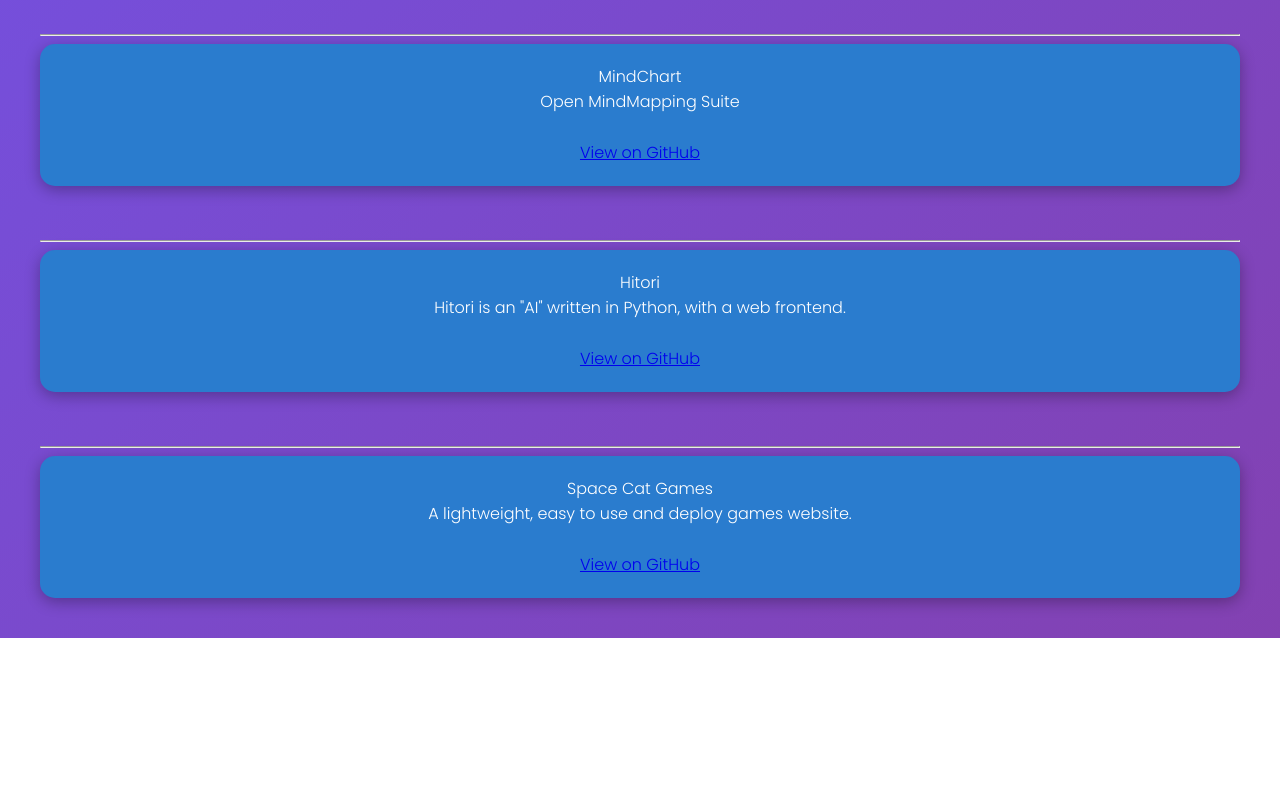
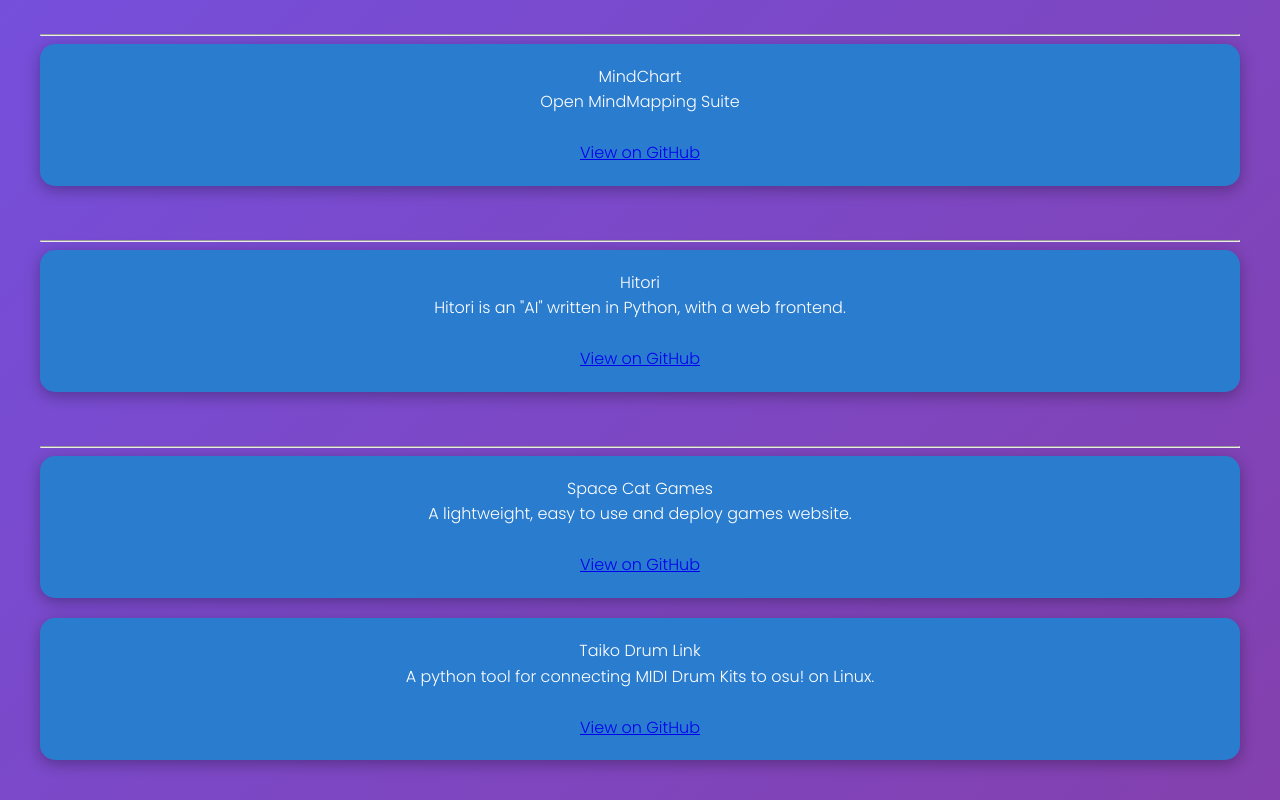
Before and after one commit to meowcat767/meowcat767.github.io, a website: page project-directory.html in a window 1280 px wide. Shown: the part 479-1279 px from the top of the page. Before the commit the page ends 1117 px from the top, so only its background shows below. Drawn offline with nearby package versions, Linux system fonts and the light colour scheme.

Commit message:
Added TaikoDrumLink

```diff
--- a/project-directory.html
+++ b/project-directory.html
@@ -49,4 +49,10 @@
     <br>
     <span class="project-link"><a href="https://github.com/Ijichi-Systems/space-cat-games">View on GitHub</a></span>
   </div>
+    <div class="project" style="--animation-order: 0.8s;">
+    <span class="project-title">Taiko Drum Link</span>
+    <span class="project-description">A python tool for connecting MIDI Drum Kits to osu! on Linux.</span>
+    <br>
+    <span class="project-link"><a href="https://github.com/meowcat767/osu-taiko-midi-drums">View on GitHub</a></span>
+  </div>
 </body>
```
